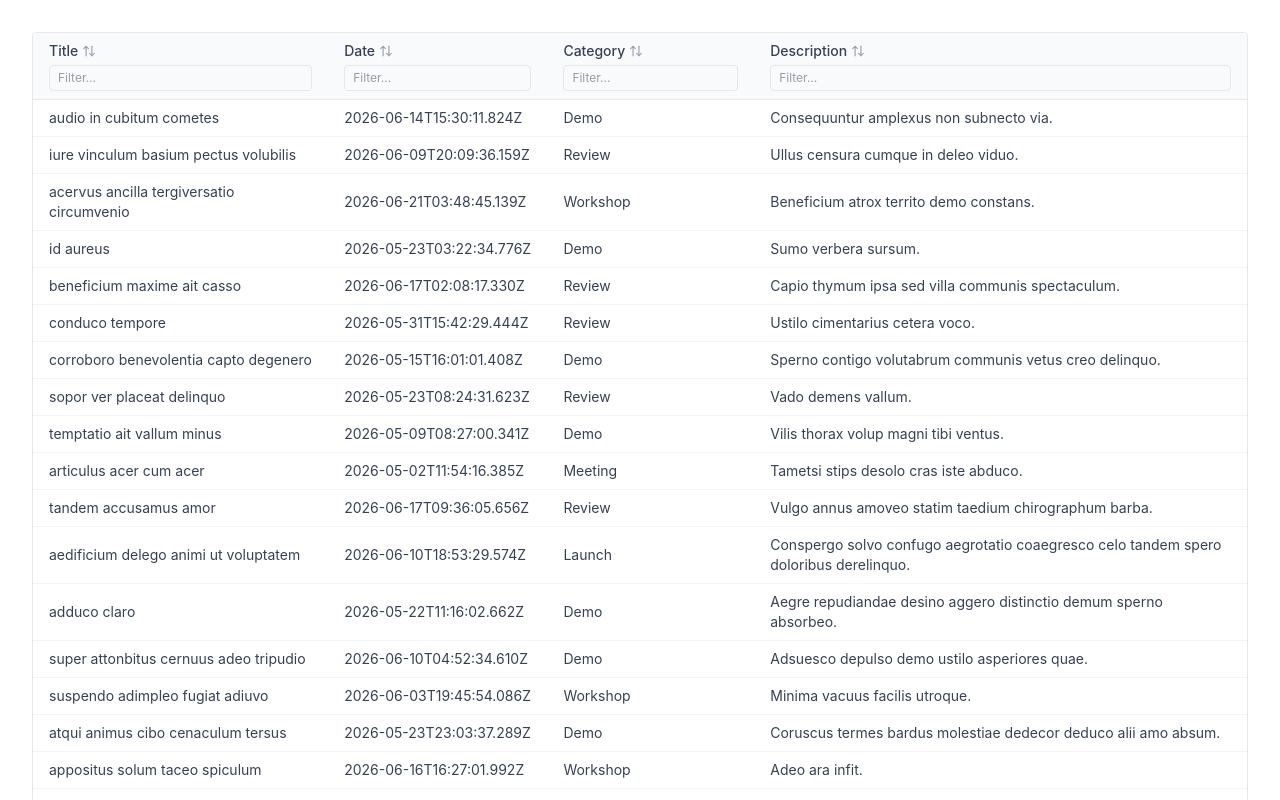
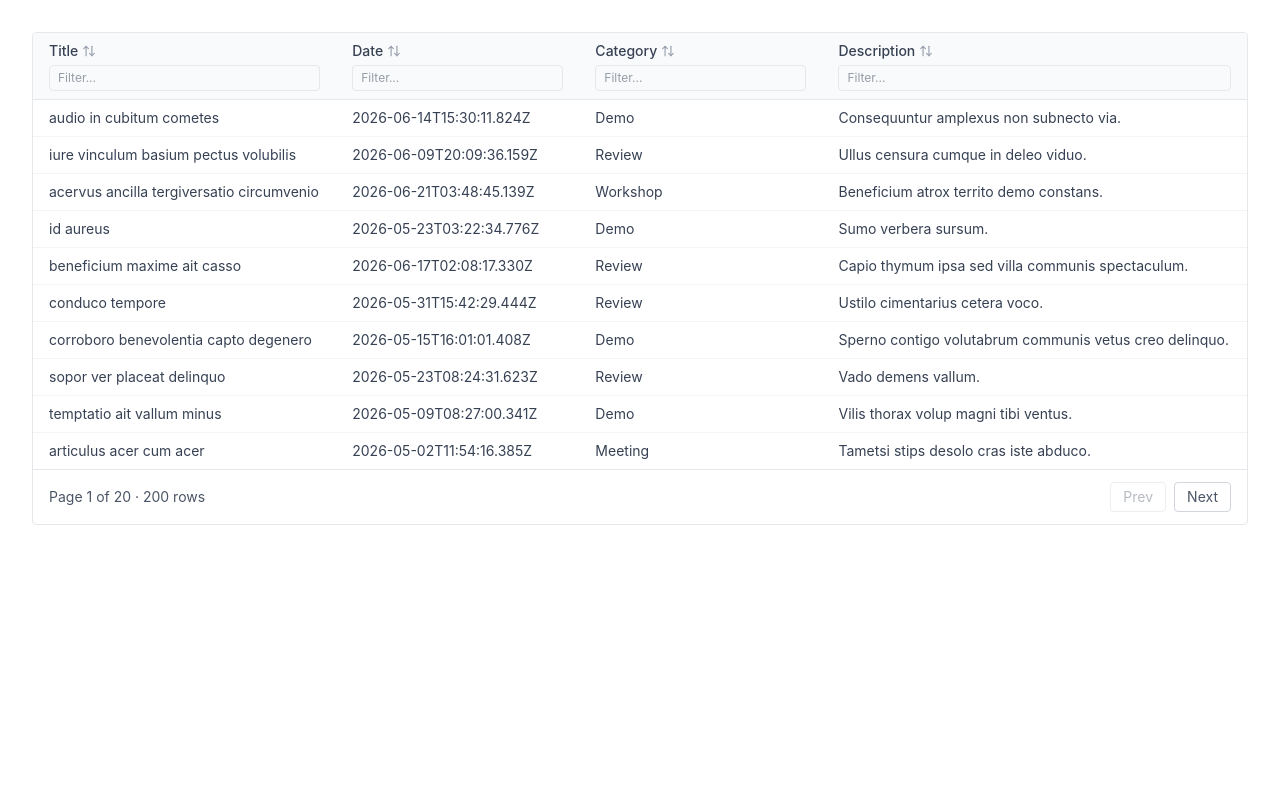
Before and after one commit to amitnagar19/react-event-manager, a React (Vite) app: page / in a window 1280 px wide. Shown: the top 800 px of the page. Built offline with nearby package versions, Linux system fonts and the light colour scheme.

Commit message:
feat: add pagination to DataGrid

```diff
--- a/src/components/DataGrid/DataGrid.tsx
+++ b/src/components/DataGrid/DataGrid.tsx
@@ -5,6 +5,7 @@ import {
     flexRender,
     getCoreRowModel,
     getFilteredRowModel,
+    getPaginationRowModel,
     getSortedRowModel,
     type SortingState,
     useReactTable
@@ -12,7 +13,11 @@ import {
 import type { DataGridProps } from './types.ts';
 import { ArrowDown, ArrowUp, ArrowUpDown } from 'lucide-react';
 
-function DataGrid<T extends object>({ columns: columnConfigs, data }: DataGridProps<T>) {
+function DataGrid<T extends object>({
+    columns: columnConfigs,
+    data,
+    pageSize = 10,
+}: DataGridProps<T>) {
     const [sorting, setSorting] = useState<SortingState>([]);
     const [columnFilters, setColumnFilters] = useState<ColumnFiltersState>([]);
     const columns = useMemo<ColumnDef<T>[]>(
@@ -37,6 +42,8 @@ function DataGrid<T extends object>({ columns: columnConfigs, data }: DataGridPr
         },
         onSortingChange: setSorting,
         onColumnFiltersChange: setColumnFilters,
+        getPaginationRowModel: getPaginationRowModel(),
+        initialState: { pagination: { pageSize } },
     });
 
     return (
@@ -90,6 +97,28 @@ function DataGrid<T extends object>({ columns: columnConfigs, data }: DataGridPr
                     ))}
                 </tbody>
             </table>
+            <div className="flex items-center justify-between px-4 py-3 border-t border-gray-200 text-sm text-gray-600">
+                <span>
+                    Page {table.getState().pagination.pageIndex + 1} of {table.getPageCount()} ·{' '}
+                    {table.getFilteredRowModel().rows.length} rows
+                </span>
+                <div className="flex gap-2">
+                    <button
+                        onClick={() => table.previousPage()}
+                        disabled={!table.getCanPreviousPage()}
+                        className="px-3 py-1 border border-gray-300 rounded disabled:opacity-40 hover:bg-gray-50"
+                    >
+                        Prev
+                    </button>
+                    <button
+                        onClick={() => table.nextPage()}
+                        disabled={!table.getCanNextPage()}
+                        className="px-3 py-1 border border-gray-300 rounded disabled:opacity-40 hover:bg-gray-50"
+                    >
+                        Next
+                    </button>
+                </div>
+            </div>
         </div>
     );
 }
```
Also changed, not shown: src/components/DataGrid/types.ts (+6 -5 lines).
